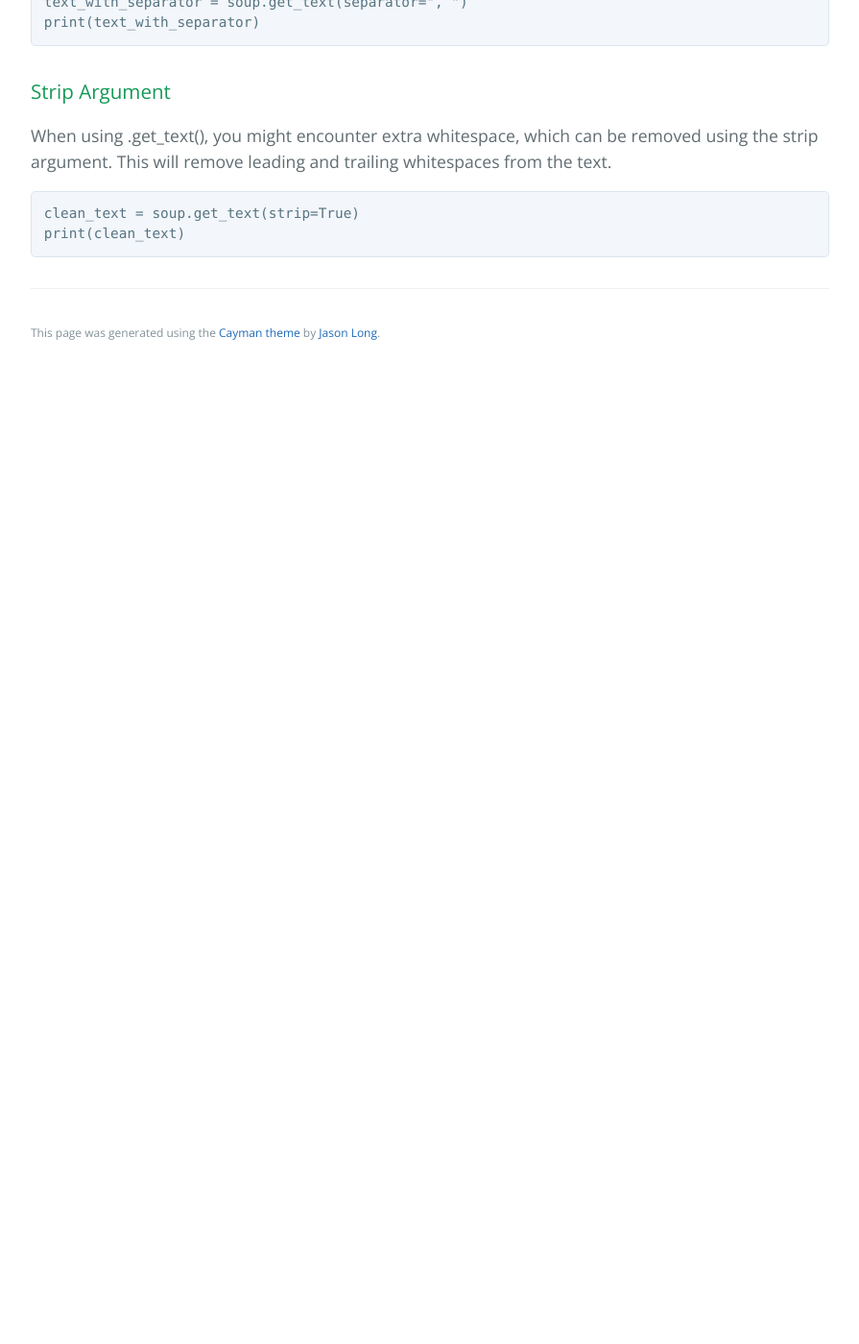
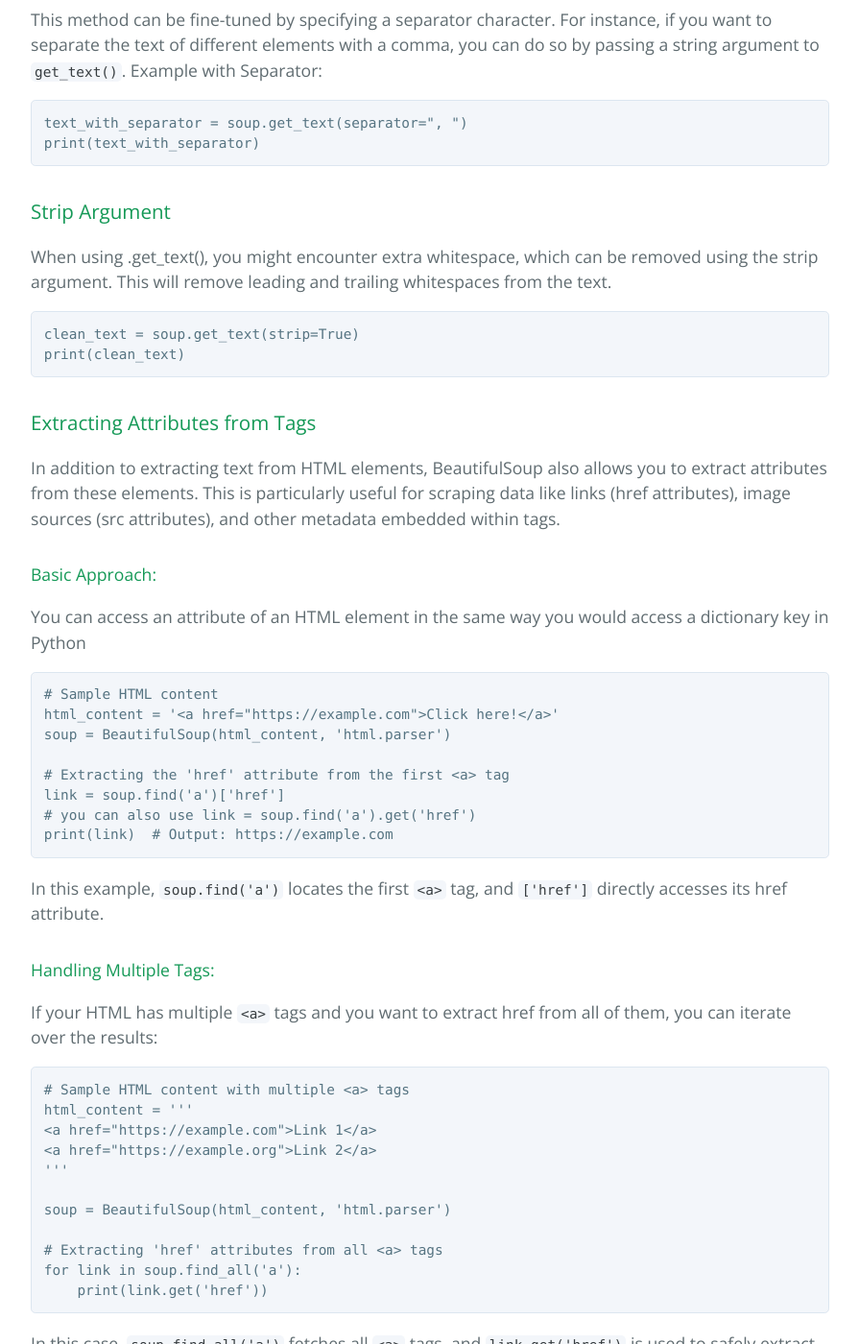
Before and after one commit to learning-software-engineering/learning-software-engineering.github.io, a Jekyll site: the page built from Topics/Tech_Stacks/Beautiful Soup.md, in a window 1280 px wide and 1400 px high, scrolled down 4480 px. Shown: the whole window at 96% size, without its empty margins (192-1087 px from the left). Built offline with Jekyll 4.4.1, drawn with Linux system fonts in a browser that asks for light colours; our own code applies the rules of GitHub Pages for plain Markdown files; before the commit the page ends 4869 px from its top, so only the background shows below that; some of the changed text lies outside the part shown.

Commit message:
Update Beautiful Soup.md

````diff
--- a/Topics/Tech_Stacks/Beautiful Soup.md
+++ b/Topics/Tech_Stacks/Beautiful Soup.md
@@ -77,15 +78,18 @@ BeautifulSoup allows for easy navigation of the HTML parse tree:
 
 - **Navigating Siblings**: Tags at the same level can be navigated using `.next_sibling` or `.previous_sibling`.
   ```
-  next_sibling = soup.body.p.next_sibling  # Get the next sibling of the first <p> tag
-  prev_sibling = soup.body.p.previous_sibling  # Get the previous sibling of the first <p> tag
+  # Get the next sibling of the first <p> tag
+  next_sibling = soup.body.p.next_sibling
+  # Get the previous sibling of the first <p> tag
+  prev_sibling = soup.body.p.previous_sibling
   ```
 ### Navigating Back and Forth
 
 `.next_element` and `.previous_element`: These are used to jump to the next or previous element in the parse tree, not
 just direct siblings.
   ```
-  next_element = soup.body.p.next_element  # Get the next element in the parse tree after the first <p> tag
+  next_element = soup.body.p.next_element
+  # Get the next element in the parse tree after the first <p> tag
   ```
 ## Searching the Tree
 
@@ -132,6 +136,7 @@ BeautifulSoup allows you to search for elements based on their text content usin
   element_with_text = soup.find(string="Example text")
   ```
 
+
 ### Get Text Method
 The `.get_text()` method is used to extract all the text from a document or a specific part of it. This method is
 invaluable when you are interested in the textual content of the HTML elements without any accompanying tags or
@@ -161,3 +166,66 @@ remove leading and trailing whitespaces from the text.
 clean_text = soup.get_text(strip=True)
 print(clean_text)
 ```
+
+### Extracting Attributes from Tags
+In addition to extracting text from HTML elements, BeautifulSoup also allows you to extract attributes from these
+elements. This is particularly useful for scraping data like links (href attributes), image sources (src attributes),
+and other metadata embedded within tags.
+
+#### Basic Approach:
+
+You can access an attribute of an HTML element in the same way you would access a dictionary key in Python
+```
+# Sample HTML content
+html_content = '<a href="https://example.com">Click here!</a>'
+soup = BeautifulSoup(html_content, 'html.parser')
+
+# Extracting the 'href' attribute from the first <a> tag
+link = soup.find('a')['href']
+# you can also use link = soup.find('a').get('href')
+print(link)  # Output: https://example.com
+```
+In this example, `soup.find('a')` locates the first `<a>` tag, and `['href']` directly accesses its href attribute.
+
+#### Handling Multiple Tags:
+If your HTML has multiple `<a>` tags and you want to extract href from all of them, you can iterate over the results:
+
+```
+# Sample HTML content with multiple <a> tags
+html_content = '''
+<a href="https://example.com">Link 1</a>
+<a href="https://example.org">Link 2</a>
+'''
+
+soup = BeautifulSoup(html_content, 'html.parser')
+
+# Extracting 'href' attributes from all <a> tags
+for link in soup.find_all('a'):
+    print(link.get('href'))
+```
+
+In this case, `soup.find_all('a')` fetches all `<a>` tags, and `link.get('href')` is used to safely extract the href
+attribute. Using `.get()` is safer because it returns None if the attribute doesn't exist, avoiding a KeyError.
+
+#### Extracting Multiple Attributes:
+In cases where you need to extract more than one attribute from an element, you can iterate over the element's
+attributes:
+
+```
+# Extracting all attributes of the first anchor tag
+html_content = '''
+<a href="https://example.com" id="main_content">Link 1</a>
+'''
+soup = BeautifulSoup(html_content, 'html.parser')
+anchor_tag = soup.find('a')
+for attribute, value in anchor_tag.attrs.items():
+    print(f"{attribute}: {value}")
+```
+This will print out all attributes and their values for the specified element.
+
+## Additional resources
+
+https://realpython.com/beautiful-soup-web-scraper-python/ \
+https://github.com/wention/BeautifulSoup4 \
+https://www.geeksforgeeks.org/implementing-web-scraping-python-beautiful-soup/ \
+https://www.tutorialspoint.com/beautiful_soup/index.htm
````
Also changed, not shown: other parts of Topics/Tech_Stacks/Beautiful Soup.md (+1 -0 lines).
